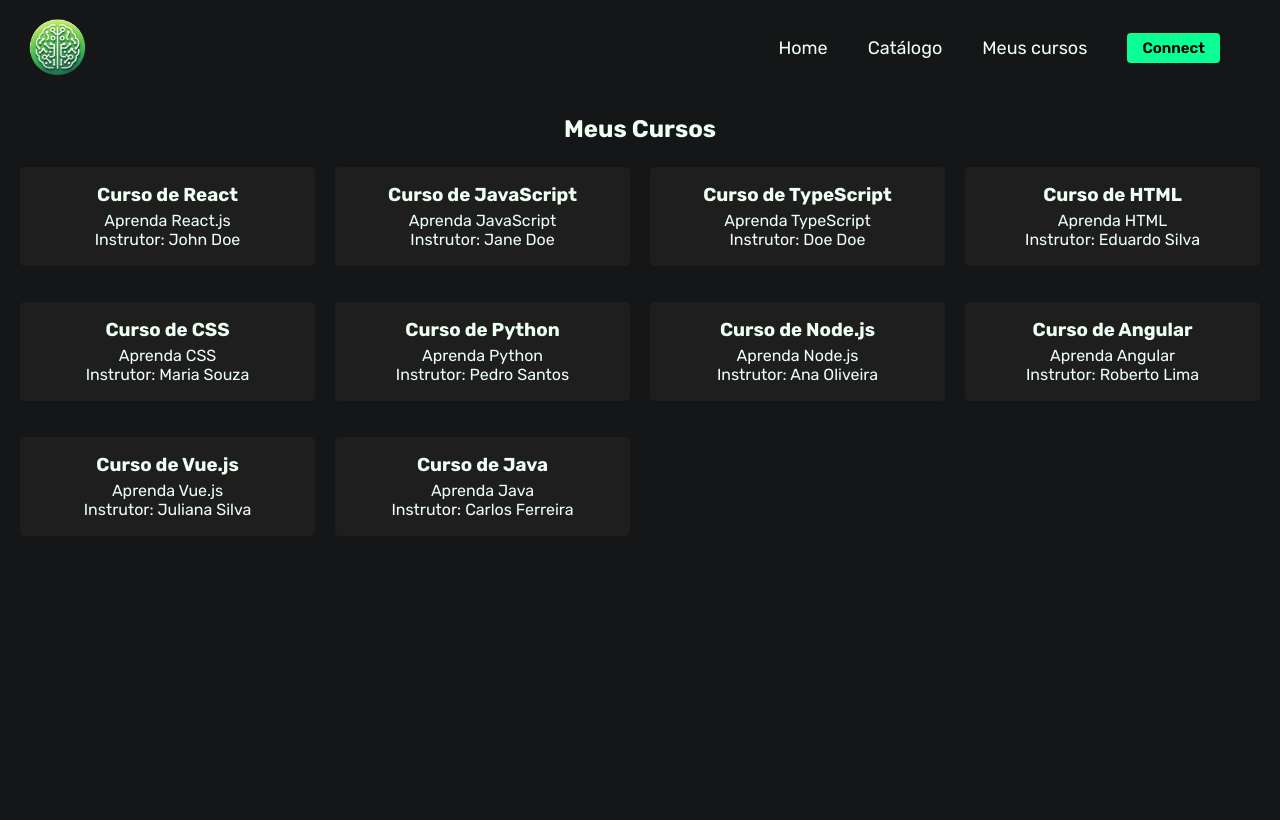
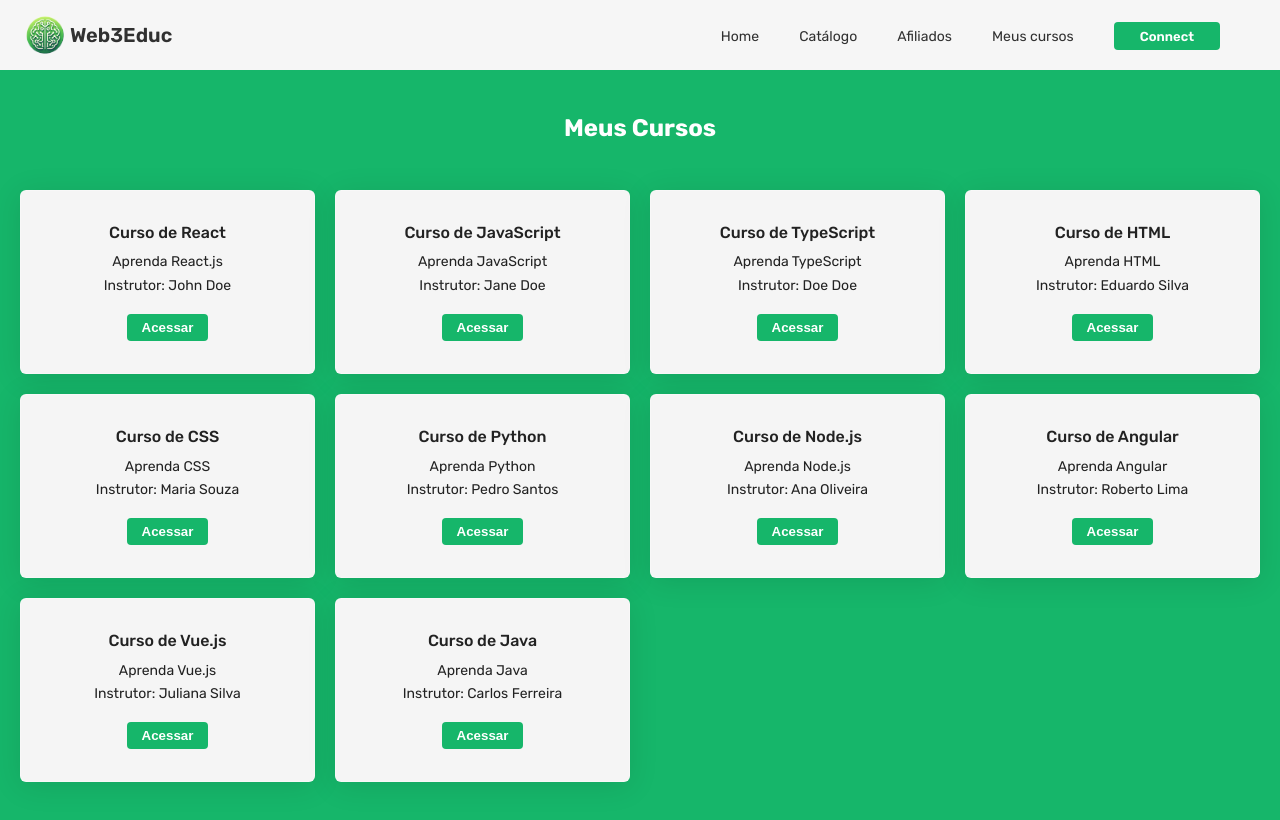
Before and after one commit to DecentraLearnWEB3/NFTPass, a React (Create React App) app in the folder frontend/: page /dashboard in a window 1280 px wide. Shown: the top 820 px of the page. Built offline with nearby package versions, Linux system fonts and the light colour scheme; the HTML template or start-up script is replaced by a standard one.

Commit message:
metamask

```diff
--- a/frontend/src/components/Curso.css
+++ b/frontend/src/components/Curso.css
@@ -1,25 +1,52 @@
-/* Curso.css */
+.curso {
+    display        : flex;
+    flex-direction : column;
+    justify-content: center;
+    align-items    : center;
+    gap            : .4em;
+    padding        : 2em;
 
-.curso {
-    display         : flex;
-    flex-direction  : column;
-    justify-content : center;
-    align-items     : center;
-    border          : 1px solid transparent;
-    background-color: #1e1e1e;
-    padding         : 1em;
-    border-radius   : 5px;
-    margin-bottom   : 1em;
-    cursor          : pointer;
+    color                  : #222;
+    background             : whitesmoke;
+    border-radius          : 6px;
+    box-shadow             : 0 4px 30px rgba(0, 0, 0, 0.1);
+    backdrop-filter        : blur(5px);
+    -webkit-backdrop-filter: blur(5px);
+    border                 : 1px solid rgba(255, 255, 255, 0.3);
 }
 
 .curso:hover {
-    background-color: #232323;
-    border          : 1px solid #0aff95;
+    border: 1px solid #0aff95;
 }
 
 .curso h3 {
     margin-bottom: 5px;
+    font-size    : 16px;
+    font-weight  : 500;
+}
+
+.curso p {
+    font-size: 14px;
+}
+
+.curso a:hover {
+    border: none;
+}
+
+.curso a button {
+    margin-top      : 1em;
+    padding         : .4em 1em;
+    background-color: var(--green-color);
+    color           : white;
+    border-radius   : 4px;
+    border          : 1px solid transparent;
+    font-weight     : 600;
+    cursor          : pointer;
+}
+
+.curso a button:hover {
+    border          : 1px solid transparent;
+    background-color: #1e854f;
 }
 
 @media screen and (max-width: 768px) {
--- a/frontend/src/components/Curso.tsx
+++ b/frontend/src/components/Curso.tsx
@@ -15,6 +15,11 @@ const Curso: React.FC<CursoProps> = ({ titulo, descricao, instrutor }) => {
       <h3>{titulo}</h3>
       <p>{descricao}</p>
       <p>Instrutor: {instrutor}</p>
+      <a href="">
+        <button>
+          Acessar
+        </button>
+      </a>
     </div>
   );
 }
--- a/frontend/src/components/NavBar.module.css
+++ b/frontend/src/components/NavBar.module.css
@@ -11,33 +11,44 @@ ul {
 a {
     text-decoration: none;
     color          : var(--text-color);
-    font-size      : 18px;
+    font-size      : 14px;
 }
 
-a:hover {
-    color: #0aff95;
-}
+
 
 /* navbar */
 .navbar {
-    background-color: var(--body-color);
-    padding         : 10px 20px;
-    display         : flex;
-    align-items     : center;
-    justify-content : center;
-    gap             : 40px;
-    min-height      : 70px;
+    background-color  : var(--body-color);
+    padding           : 10px 20px;
+    display           : flex;
+    align-items       : center;
+    justify-content   : center;
+    gap               : 40px;
+    min-height        : 70px;
+    -webkit-box-shadow: 0px 0px 10px 0px rgba(0, 0, 0, 0.1);
+    -moz-box-shadow   : 0px 0px 10px 0px rgba(0, 0, 0, 0.1);
+    box-shadow        : 0px 0px 10px 0px rgba(0, 0, 0, 0.1);
 }
 
 
 /* logo  */
+
+.logo {
+    display        : flex;
+    flex-direction : row;
+    justify-content: center;
+    align-items    : center;
+    font-size      : 20px;
+    font-weight    : 600;
+}
+
 .logo img {
     display        : flex;
     flex-direction : column;
     align-items    : center;
     justify-content: center;
     align-self     : center;
-    max-width      : 75px;
+    max-width      : 50px;
 }
 
 
@@ -50,19 +61,23 @@ a:hover {
     gap            : 40px;
 }
 
+.navMenu a:hover {
+    border-bottom: 1px solid #08ce78;
+}
+
 /* connect wallet button */
 .connectWalletButton {
-    padding      : .4em 1em;
-    background   : #0aff95;
-    color        : black;
-    border-radius: 4px;
-    font-weight  : 600;
-    font-size    : 15px;
+    padding         : .5em 2em;
+    background-color: var(--green-color);
+    color           : white;
+    border-radius   : 4px;
+    font-weight     : 600;
+    font-size       : 13px;
 }
 
 .connectWalletButton:hover {
-    background: linear-gradient(-100deg, #0aff95 0%, #44b77e 100%);
-    color     : #1a1b1d;
+    background: #1e854f;
+    color     : white;
 }
 
 /* media queries */
@@ -77,7 +92,7 @@ a:hover {
     }
 
     .bar {
-        background-color  : #0aff95;
+        background-color  : #858585;
         width             : 20px;
         height            : 3px;
         display           : block;
@@ -103,16 +118,19 @@ a:hover {
     /* navMenu */
 
     .navMenu {
-        position        : absolute;
-        flex-direction  : column;
-        gap             : 0;
-        top             : 70px;
-        left            : -100%;
-        text-align      : start;
-        width           : 100%;
-        transition      : 0.7s ease-in-out;
-        background-color: #1a1b1d;
-        padding         : 1em;
+        position          : absolute;
+        flex-direction    : column;
+        gap               : 0;
+        top               : 70px;
+        left              : -100%;
+        text-align        : start;
+        width             : 100%;
+        transition        : 0.7s ease-in-out;
+        background-color  : var(--body-color);
+        padding           : 1em;
+        -webkit-box-shadow: 0px 10px 10px 0px rgba(0, 0, 0, 0.1);
+        -moz-box-shadow   : 0px 10px 10px 0px rgba(0, 0, 0, 0.1);
+        box-shadow        : 0px 10px 10px 0px rgba(0, 0, 0, 0.1);
     }
 
     .navMenu.active {
--- a/frontend/src/components/NavBar.tsx
+++ b/frontend/src/components/NavBar.tsx
@@ -1,8 +1,11 @@
-import { useState } from 'react'
+import { useState, useEffect } from 'react';
 import  styles from './NavBar.module.css';
 import BrainLogo from '../assets/img/brain-logo.png';
+import MetaMaskService from '../services/MetaMaskService';
+
 
 function Navbar() {
+  // MENU
    // adding the states
    const [isActive, setIsActive] = useState(false);
    //add the active class
@@ -13,13 +16,31 @@ function Navbar() {
    const removeActive = () => {
      setIsActive(false)
    }
+
+   // METAMASK
+    const [walletAddress, setWalletAddress] = useState('');
+
+    const handleConnectToMetaMask = async () => {
+      try {
+        const address: string = await MetaMaskService.connectToMetaMask();
+        setWalletAddress(address);
+      } catch (error) {
+        console.log(error);
+      }
+    };
+
+    const maskAddress = (address: string): string => {
+      if (address.length < 9) return address;
+      return `${address.substr(0, 4)}...${address.substr(-4)}`;
+  };
+
     return (
       <div className="App">
         <header className="App-header">
           <nav className={`${styles.navbar}`}>
             {/* logo */}
             <a href='/' className={`${styles.logo}`}>
-                <img src={BrainLogo} alt="" />
+                <img src={BrainLogo} alt="" />Web3Educ
             </a>
 
             <ul className={`${styles.navMenu} ${isActive ? styles.active : ''}`}>
@@ -30,10 +51,15 @@ function Navbar() {
                 <a href='/catalogo' className={`${styles.navLink}`}>Catálogo</a>
               </li>
               <li onClick={removeActive}>
+                <a href='/afiliados' className={`${styles.navLink}`}>Afiliados</a>
+              </li>
+              <li onClick={removeActive}>
                 <a href='dashboard' className={`${styles.navLink}`}>Meus cursos</a>
               </li>
               <li onClick={removeActive}>
-                <a href='' className={`${styles.connectWalletButton}`}>Connect</a>
+                <a onClick={handleConnectToMetaMask} className={`${styles.connectWalletButton}`}>
+                {walletAddress ? maskAddress(walletAddress) : 'Connect'}
+                </a>
               </li>
 
             </ul>
--- a/frontend/src/index.css
+++ b/frontend/src/index.css
@@ -10,18 +10,20 @@
 }
 
 :root {
-  --header-height  : 3.5rem;
-  --first-color    : hsl(28, 88%, 62%);
-  --title-color    : hsl(0, 0%, 95%);
-  --text-color     : #eefff3;
-  --body-color     : #151617;
-  --body-font      : "Rubik", sans-serif;
-  --second-font    : "Dancing Script", cursive;
-  --h2-font-size   : 1.25rem;
-  --small-font-size: 0.813rem;
-  --font-semi-bold : 600;
-  --z-tooltip      : 10;
-  --z-fixed        : 100;
+  --header-height   : 3.5rem;
+  --first-color     : hsl(28, 88%, 62%);
+  --title-color     : hsl(0, 0%, 95%);
+  --text-color      : #313131;
+  --lime-green-color: #0aff95;
+  --green-color     : #16b66a;
+  --body-color      : #f6f6f6;
+  --body-font       : "Rubik", sans-serif;
+  --second-font     : "Dancing Script", cursive;
+  --h2-font-size    : 1.25rem;
+  --small-font-size : 0.813rem;
+  --font-semi-bold  : 600;
+  --z-tooltip       : 10;
+  --z-fixed         : 100;
 }
 
 body {
--- a/frontend/src/pages/Dashboard.css
+++ b/frontend/src/pages/Dashboard.css
@@ -1,13 +1,15 @@
-/* Dashboard.css */
-
 .dashboard {
-    padding: 20px;
+    padding         : 20px;
+    background-color: var(--green-color);
+    height          : fit-content;
+    padding-bottom  : 10em;
 }
 
 h2 {
-    text-align   : center;
-    margin-bottom: 1em;
-    font-size    : 24px;
+    text-align: center;
+    margin    : 1em 0 2em 0;
+    font-size : 24px;
+    color     : white;
 }
 
 .curso-list {
--- a/frontend/src/pages/Home.css
+++ b/frontend/src/pages/Home.css
@@ -11,21 +11,33 @@
 }
 
 .subhero h1 {
-    font-size  : 40px;
+    font-size  : 44px;
     font-weight: bold;
 }
 
 .subhero p {
-    line-height: 1.2;
+    font-size  : 18px;
+    line-height: 1.4;
 }
 
 .subhero button {
-    width           : 150px;
-    background-color: #0aff95;
-    color           : black;
+    display         : flex;
+    flex-direction  : row;
+    justify-content : center;
+    align-items     : center;
+    gap             : 6px;
+    width           : fit-content;
+    background-color: #16b66a;
+    color           : white;
     font-weight     : 900;
     border-radius   : 4px;
     border          : none;
     text-align      : center;
-    padding         : .6em 1em;
+    padding         : 1em;
+    cursor          : pointer;
 }
+
+.subhero button:hover {
+    background: #1e854f;
+    ;
+}
--- a/frontend/src/pages/Home.tsx
+++ b/frontend/src/pages/Home.tsx
@@ -1,14 +1,20 @@
 import React from 'react'
 import "./Home.css";
+import MetaMaskService from '../services/MetaMaskService';
 
 function Home() {
+
   return (
     <div>
       <section className='hero'>
         <div className='subhero'>
           <h1>Seu curso disponível em qualquer lugar.</h1>
           <p>Crie e tenha a liberdade de disponibilizar seu curso em diversas plataformas, proporcionando maior alcance e acessibilidade para seus alunos.</p>
-          <button>Conectar</button>
+          <button>
+            <svg stroke="currentColor" fill="currentColor"  viewBox="0 0 16 16" focusable="false"  height="1em" width="1em" xmlns="http://www.w3.org/2000/svg"><path d="M11.251.068a.5.5 0 0 1 .227.58L9.677 6.5H13a.5.5 0 0 1 .364.843l-8 8.5a.5.5 0 0 1-.842-.49L6.323 9.5H3a.5.5 0 0 1-.364-.843l8-8.5a.5.5 0 0 1 .615-.09z"></path>
+            </svg>
+            Começar gratuitamente
+          </button>
         </div>
         <div className='subhero'></div>
       </section>
--- /dev/null
+++ b/frontend/src/services/MetaMaskService.ts
@@ -0,0 +1,28 @@
+const MetaMaskService = {
+
+    connectToMetaMask: async (): Promise<string> => {
+      if ((window as any).ethereum) {
+        try {
+          // Solicitar acesso à carteira MetaMask
+          await (window as any).ethereum.request({ method: 'eth_requestAccounts' });
+
+          // Obtendo o endereço da carteira MetaMask
+          const accounts = await (window as any).ethereum.request({ method: 'eth_accounts' });
+          const selectedAddress: string = accounts[0];
+
+          console.log('Conectado à MetaMask');
+          console.log('Endereço da carteira:', selectedAddress);
+
+          return selectedAddress;
+        } catch (error) {
+          console.error(error);
+          throw error;
+        }
+      } else {
+        console.log('MetaMask não detectado');
+        throw new Error('MetaMask não detectado');
+      }
+    },
+  };
+
+  export default MetaMaskService;
```
Lines whose indentation alone changed are shown as unchanged.
